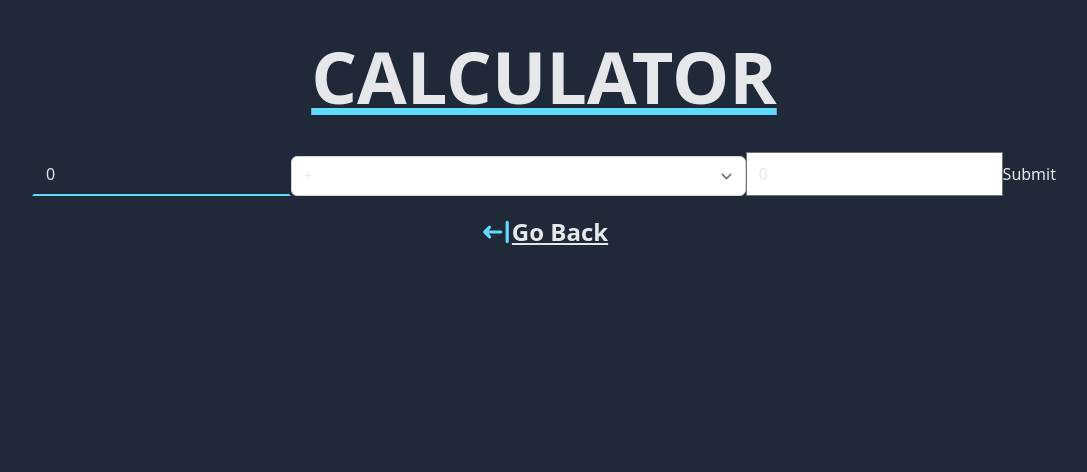
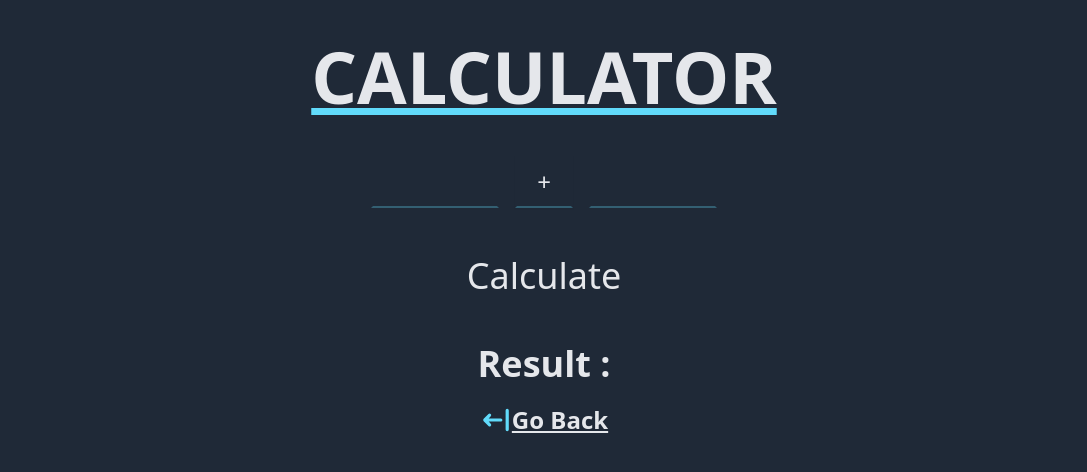
Before and after one commit to santos-pierre/bf-react-exos, a React (Vite) app: page /calculator in a window 1280 px wide. Shown: the top 472 px of the page, without its empty margins (96-1183 px from the left). Built offline with nearby package versions, Linux system fonts and the light colour scheme; a web font is replaced by a local one.

Commit message:
Calculator

```diff
--- a/package.json
+++ b/package.json
@@ -8,6 +8,7 @@
         "preview": "vite preview"
     },
     "dependencies": {
+        "@headlessui/react": "^1.5.0",
         "@heroicons/react": "^1.0.6",
         "clsx": "^1.1.1",
         "micromark": "^3.0.10",
--- a/src/components/Calculator/index.tsx
+++ b/src/components/Calculator/index.tsx
@@ -1,58 +1,163 @@
-import { FormEvent, useState } from 'react';
+import { Listbox, Transition } from '@headlessui/react';
+import clsx from 'clsx';
+import { ChangeEvent, Dispatch, FormEvent, Fragment, SetStateAction, useState } from 'react';
+
+type Operator = {
+    id: string;
+    value: '+' | '-' | '/' | '*';
+    display: string;
+};
 
 const Calculator = () => {
-    const [numberLeft, setNumberLeft] = useState<number>(0);
-    const [numberRight, setNumberRight] = useState<number>(0);
-    const [operation, setOperation] = useState<string>('+');
-    const [result, setResult] = useState<number | null>(null);
-
-    const operations = [
+    const operators: Operator[] = [
         {
-            id: 'plus-operation',
+            id: 'plus-operator',
             value: '+',
+            display: '+',
         },
         {
-            id: 'minus-operation',
+            id: 'minus-operator',
             value: '-',
+            display: '-',
         },
         {
-            id: 'divide-operation',
+            id: 'divide-operator',
             value: '/',
+            display: '/',
         },
         {
-            id: 'mult-operation',
+            id: 'mult-operator',
             value: '*',
+            display: 'x',
         },
     ];
 
+    const [numberLeft, setNumberLeft] = useState<string>('');
+    const [numberRight, setNumberRight] = useState<string>('');
+    const [operator, setOperator] = useState<Operator>(operators[0]);
+    const [result, setResult] = useState<number | string>('');
+
     const handleSubmit = (e: FormEvent<HTMLFormElement>) => {
         e.preventDefault();
-        console.log(eval('3+5/2'));
+
+        setResult(() => {
+            const val1 = parseFloat(numberLeft);
+            const val2 = parseFloat(numberRight);
+
+            switch (operator.value) {
+                case '+':
+                    return val1 + val2;
+                case '-':
+                    return val1 - val2;
+                case '*':
+                    return val1 * val2;
+                case '/':
+                    if (val2 === 0) {
+                        return 'Divide by 0 impossible.';
+                    }
+                    return val1 / val2;
+                default:
+                    return 'Does your operator exist ?';
+            }
+        });
+    };
+
+    const inputValueNumber = (
+        e: ChangeEvent<HTMLInputElement>,
+        dispatch: Dispatch<SetStateAction<string>>
+    ) => {
+        const onlyNumberRegex = /^[0-9]+(\.[0-9]*)?$/;
+        let value = e.target.value.replace(',', '.');
+
+        if (value.startsWith('.')) {
+            value = '0' + value;
+        }
+
+        if (value === '' || onlyNumberRegex.test(value)) {
+            dispatch(value);
+        }
     };
 
     return (
-        <form onSubmit={handleSubmit} className="flex">
-            <input
-                type="text"
-                defaultValue={numberLeft}
-                className="bg-transparent border-2 border-transparent border-b-react focus:outline-none"
-            />
-            <select
-                name="operation"
-                className="block w-full py-2 pl-3 mt-1 text-base border-gray-300 rounded-md focus:outline-none focus:ring-react focus:border-react sm:text-sm"
-                defaultValue={operation}
+        <div className="flex flex-col items-center space-y-10">
+            <form id="calculator-form" onSubmit={handleSubmit} className="flex space-x-4 text-xl">
+                <input
+                    type="text"
+                    value={numberLeft}
+                    onChange={(e) => inputValueNumber(e, setNumberLeft)}
+                    className="w-32 bg-transparent border-2 border-transparent border-b-react/30 focus:border-b-react focus:outline-none"
+                />
+                <Listbox value={operator} onChange={setOperator}>
+                    {({ open }) => (
+                        <>
+                            <div className="relative mt-1">
+                                <Listbox.Button
+                                    className={clsx(
+                                        open ? 'border-b-react' : 'border-b-react/30',
+                                        'relative w-full py-2 px-5 text-2xl bg-transparent border-2 border-transparent shadow-sm cursor-pointer focus:outline-none'
+                                    )}
+                                >
+                                    <span className="block truncate">{operator.display}</span>
+                                </Listbox.Button>
+
+                                <Transition
+                                    show={open}
+                                    as={Fragment}
+                                    leave="transition ease-in duration-100"
+                                    leaveFrom="opacity-100"
+                                    leaveTo="opacity-0"
+                                >
+                                    <Listbox.Options className="absolute z-10 w-full py-1 mt-1 overflow-auto text-sm bg-gray-700 shadow-lg max-h-60 ring-1 ring-black ring-opacity-5 focus:outline-none md:text-xl ">
+                                        {operators.map((operator) => (
+                                            <Listbox.Option
+                                                key={operator.id}
+                                                className={({ active }) =>
+                                                    clsx(
+                                                        active ? 'text-white bg-react' : '',
+                                                        'cursor-pointer select-none relative py-2'
+                                                    )
+                                                }
+                                                value={operator}
+                                            >
+                                                {({ selected }) => (
+                                                    <>
+                                                        <span
+                                                            className={clsx(
+                                                                selected ? 'font-semibold' : 'font-normal',
+                                                                'block truncate text-center'
+                                                            )}
+                                                        >
+                                                            {operator.display}
+                                                        </span>
+                                                    </>
+                                                )}
+                                            </Listbox.Option>
+                                        ))}
+                                    </Listbox.Options>
+                                </Transition>
+                            </div>
+                        </>
+                    )}
+                </Listbox>
+                <input
+                    type="text"
+                    value={numberRight}
+                    onChange={(e) => inputValueNumber(e, setNumberRight)}
+                    className="w-32 bg-transparent border-2 border-transparent border-b-react/30 focus:border-b-react focus:outline-none"
+                />
+            </form>
+            <button
+                form="calculator-form"
+                className="px-5 py-2 text-4xl transition-colors duration-300 ease-in-out hover:bg-react"
             >
-                {operations.map((operation) => {
-                    return (
-                        <option value={operation.value} key={operation.id}>
-                            {operation.value}
-                        </option>
-                    );
-                })}
-            </select>
-            <input type="text" defaultValue={numberRight} />
-            <button>Submit</button>
-        </form>
+                Calculate
+            </button>
+            <div>
+                <h3 className="text-4xl font-bold">
+                    Result : <span className="text-red-700">{result}</span>
+                </h3>
+            </div>
+        </div>
     );
 };
 
--- a/tailwind.config.js
+++ b/tailwind.config.js
@@ -13,5 +13,5 @@ module.exports = {
             },
         },
     },
-    plugins: [require('@tailwindcss/forms'), require('@tailwindcss/typography')],
+    plugins: [require('@tailwindcss/typography')],
 };
```
Also changed, not shown: 1 other file (tests, documents, lock files or other folders).
